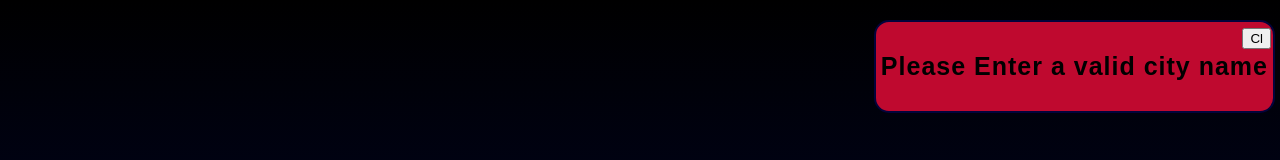
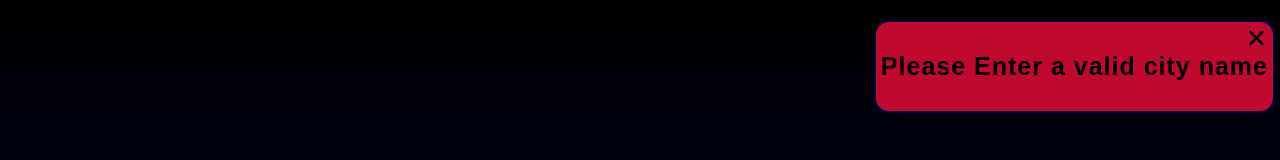
Before and after one commit to Dev-MostafaAzari/Weather-App, a React (Create React App) app: page / in a window 1280 px wide. Both pictures are taken after typing "Sample" into the empty fields and a click on the button "Search". Shown: the top 160 px of the page. Built offline with nearby package versions, Linux system fonts and the light colour scheme; no server answers.

Commit message:
AlertClBtnIconFix

```diff
--- a/src/components/Main/Main.js
+++ b/src/components/Main/Main.js
@@ -7,6 +7,8 @@ import View from '../View/View';
 import { useDispatch, useSelector } from 'react-redux';
 import {alertDissmiss } from '../../features/weather/weatherSlice';
 import { GetWeather } from '../../features/weather/weatherSlice';
+import { FontAwesomeIcon } from '@fortawesome/react-fontawesome';
+import { faClose } from '@fortawesome/free-solid-svg-icons';
 
 const SetLocationVariants = {
     Start:{
@@ -64,7 +66,7 @@ const Main = () =>{
                                     <p>{data.rejectValue=="Rejected" ? "Please Enter a valid city name": data.rejectValue}</p>
                                 </div>
                                 <div className="AlertClBtnContainer">
-                                    <button className="AlertClBtn" onClick={()=>{dispatch(alertDissmiss())}}>Cl</button>
+                                    <button className="AlertClBtn" onClick={()=>{dispatch(alertDissmiss())}}><FontAwesomeIcon icon={faClose}/></button>
                                 </div>
                             </div>
                         </motion.div>
--- a/src/styles/Main.css
+++ b/src/styles/Main.css
@@ -147,7 +147,15 @@
 {
     position: absolute;
     top:5px;
-    right:2px;
+    right:4px;
+}
+.AlertClBtn
+{
+    background: transparent;
+    border:none;
+    font-size: 20px;
+    cursor: pointer;
+    padding: 0;
 }
 
 /* Responsive */
```
